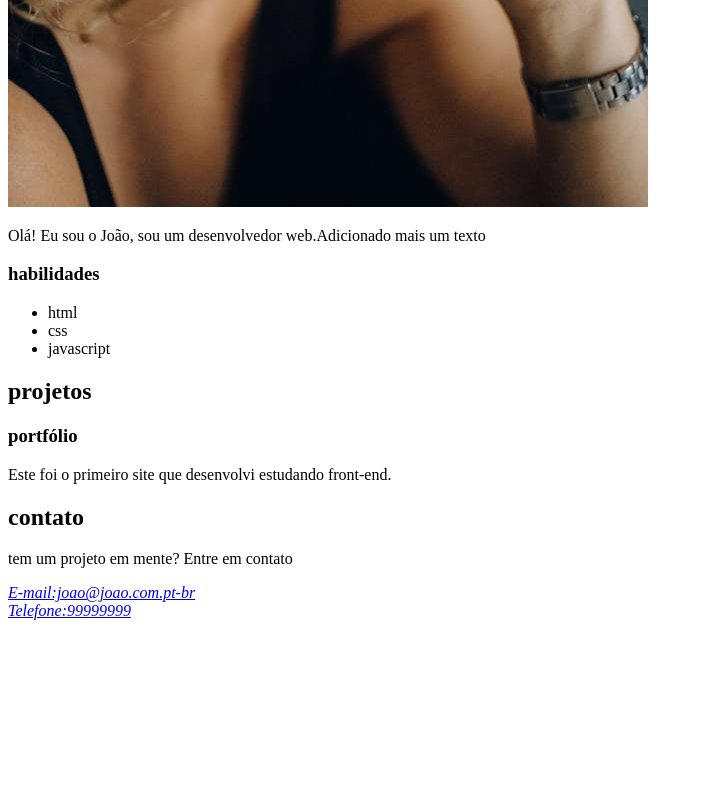
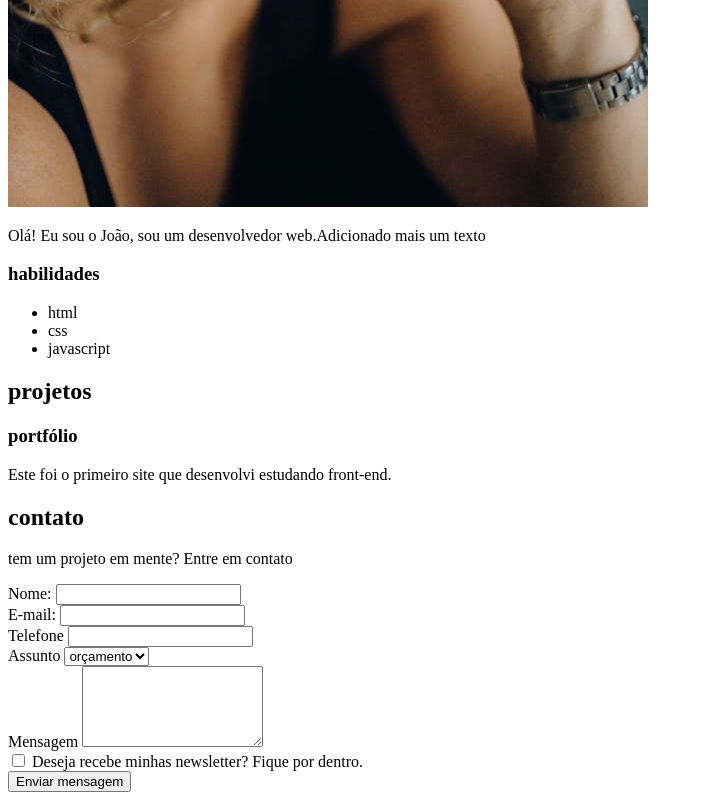
Before and after one commit to natanaelInfo/site, a plain HTML site: page index.html in a window 1280 px wide. Shown: the part 972-1772 px from the top of the page, without its empty margins (0-704 px from the left). Before the commit the page ends 1600 px from the top, so only its background shows below. Drawn offline with Linux system fonts and the light colour scheme.

Commit message:
commit release

```diff
--- a/index.html
+++ b/index.html
@@ -58,16 +58,39 @@
         <section id="contato">
             <h2>contato</h2>
             <p>tem um projeto em mente? Entre em contato</p>
-            <address>
-                <a href="mailto:joao@joao.com.br">E-mail:joao@joao.com.pt-br</a><br>
-                <a href="tel:+554799999999">Telefone:99999999</a>
 
-            </address>
+            <form action="">
+                <label for="nome">Nome: </label>
+                <input type="text" id="nome" name="nome" required><br>
+
+                <label for="email">E-mail: </label>
+                <input type="email" id="email" name="email" required><br>
+
+                <label for="telefone">Telefone</label>
+                <input type="tel" id="telefone" name="telefone"><br>
+
+                <label for="assunto">Assunto</label>
+                <select name="assunto" id="assunto">
+
+                    <option value="orcamento">orçamento</option>
+                    <option value="dúvida">dúvida</option>
+                    <option value="outro">orçamento</option>
+
+                </select><br>
+
+                <label for="mensagem">Mensagem</label>
+                <textarea name="mensagem" id="mensagem" cols="20" rows="5" required></textarea><br>
+
+                <input type="checkbox" id="inscricao" name="inscricao">
+                <label>Deseja recebe minhas newsletter? Fique por dentro.</label><br>
+
+                <input type="submit" value="Enviar mensagem">
+
+
+            </form>
         </section>
 
     </footer>
-    <!-----Configurando o github no linux------>
-    <!-----https://www.youtube.com/watch?v=jMbYkIw-Wfc---------->
 </body>
 
 </html>
```
